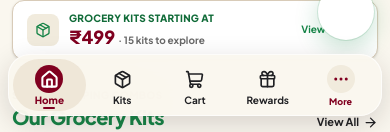
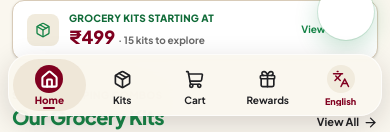
Before and after one commit to NoorTechnologies/rashidmegamartv0.1, a Next.js app: page / in a window 390 px wide. Shown: the part 720-852 px from the top of the page. Built offline with nearby package versions, Linux system fonts and the light colour scheme.

Commit message:
Move language switch into primary desktop and mobile navigation

```diff
--- a/src/components/BottomNav.tsx
+++ b/src/components/BottomNav.tsx
@@ -3,8 +3,7 @@
 import Image from "next/image";
 import Link from "next/link";
 import { usePathname } from "next/navigation";
-import { House, Package, ShoppingCart, Languages, Gift, MoreHorizontal, X } from "lucide-react";
-import { useState } from "react";
+import { House, Package, ShoppingCart, Languages, Gift } from "lucide-react";
 import { useCart } from "@/context/CartContext";
 import { useSiteLanguage, useToggleSiteLanguage } from "@/components/LanguageProvider";
 
@@ -29,7 +28,6 @@ export default function BottomNav() {
   const { totalItems } = useCart();
   const language = useSiteLanguage();
   const toggleLanguage = useToggleSiteLanguage();
-  const [moreOpen, setMoreOpen] = useState(false);
   const isActive = (href: string) =>
     href === "/" ? pathname === "/" : pathname === href || pathname.startsWith(`${href}/`);
 
@@ -54,6 +52,9 @@ export default function BottomNav() {
           </div>
 
           <div className="flex shrink-0 items-center gap-2">
+            <button type="button" data-no-translate onClick={toggleLanguage} aria-label={`Current language: ${languageLabel}. Switch language`} className="inline-flex min-h-10 items-center gap-1.5 rounded-full border border-[#E8DFD1] bg-white px-3 text-xs font-extrabold text-[#800020] transition hover:bg-[#F1EBDD]">
+              <Languages size={16} /> {languageLabel}
+            </button>
             <Link href="/cart" aria-label={`Open cart, ${totalItems} items`}
               className="relative inline-flex min-h-10 items-center gap-2 rounded-full bg-[#800020] px-4 text-sm font-extrabold text-white transition-colors hover:bg-[#650019] focus-visible:outline focus-visible:outline-2 focus-visible:outline-offset-2 focus-visible:outline-[#800020]">
               <ShoppingCart size={17} /> Cart
@@ -81,20 +82,12 @@ export default function BottomNav() {
               </Link>
             );
           })}
-          <button type="button" onClick={() => setMoreOpen((open) => !open)} aria-expanded={moreOpen} aria-label="More navigation options" className="mx-auto flex h-[54px] w-full min-w-0 flex-col items-center justify-center gap-1 rounded-2xl text-[#800020] transition hover:bg-[#F1EBDD] active:scale-[0.97]">
-            <span className="flex size-7 items-center justify-center rounded-full bg-[#F1EBDD]">{moreOpen ? <X size={17} /> : <MoreHorizontal size={18} />}</span>
-            <span className="text-[9px] font-extrabold leading-none">More</span>
+          <button type="button" data-no-translate onClick={toggleLanguage} aria-label={`Current language: ${languageLabel}. Switch language`} className="mx-auto flex h-[54px] w-full min-w-0 flex-col items-center justify-center gap-1 rounded-2xl text-[#800020] transition hover:bg-[#F1EBDD] active:scale-[0.97]">
+            <span className="flex size-7 items-center justify-center rounded-full bg-[#F1EBDD]"><Languages size={18} /></span>
+            <span className="max-w-full truncate px-0.5 text-[9px] font-extrabold leading-none">{languageLabel}</span>
           </button>
         </div>
       </nav>
-
-      {moreOpen && (
-        <div className="fixed inset-x-3 bottom-[calc(78px+env(safe-area-inset-bottom))] z-[60] mx-auto grid max-w-[460px] grid-cols-1 gap-2 rounded-2xl border border-[#E8DFD1] bg-[#FAF7EF]/98 p-3 shadow-[0_14px_40px_rgba(32,20,18,0.20)] backdrop-blur-xl lg:hidden">
-          <button type="button" data-no-translate onClick={toggleLanguage} aria-label={`Current language: ${languageLabel}. Switch language`} className="flex min-h-14 items-center justify-center gap-2 rounded-xl bg-white text-xs font-extrabold text-[#800020]">
-            <Languages size={19} /> {languageLabel}
-          </button>
-        </div>
-      )}
 
       <a href={whatsappHref} target="_blank" rel="noopener noreferrer" aria-label="Chat with Rashid Mega Mart on WhatsApp"
         className="fixed bottom-[calc(84px+env(safe-area-inset-bottom))] right-4 z-40 inline-flex size-14 items-center justify-center rounded-full bg-white shadow-[0_8px_24px_rgba(22,132,71,0.24)] ring-1 ring-[#168447]/15 transition-transform hover:scale-105 active:scale-95 focus-visible:outline focus-visible:outline-2 focus-visible:outline-offset-4 focus-visible:outline-[#168447] lg:bottom-6 lg:right-6">
```
